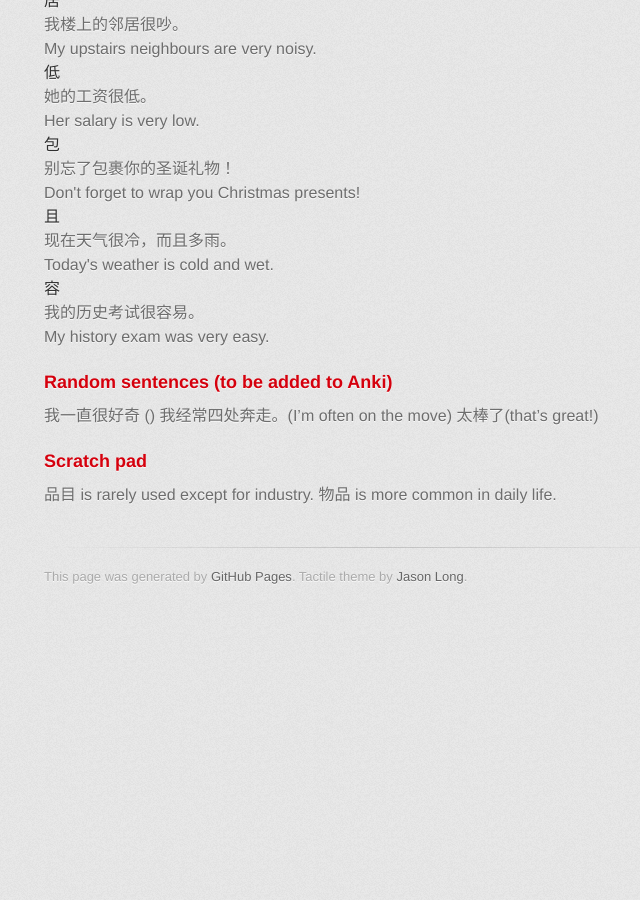
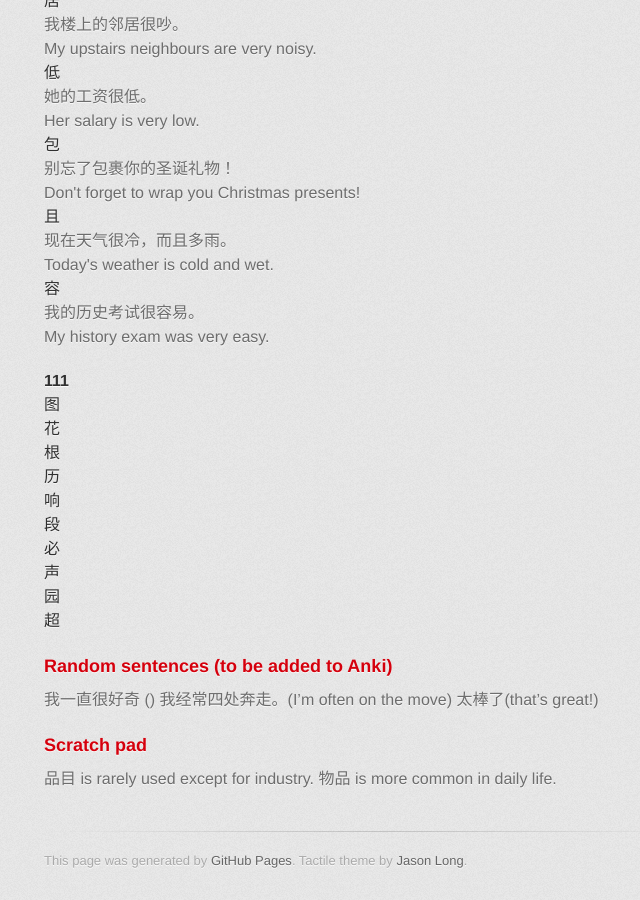
Before and after one commit to axiomiety/axiomiety.github.io, a Jekyll site: the page built from llog/mandarin.markdown, in a window 1280 px wide and 900 px high, scrolled down 7541 px. Shown: the whole window, without its empty margins (286-926 px from the left). Built offline with Jekyll 4.4.1, drawn with Linux system fonts in a browser that asks for light colours; nearby versions of some CDN libraries; some web fonts are replaced; before the commit the page ends 8157 px from its top, so only the background shows below that.

Commit message:
mandarin

```diff
--- a/llog/mandarin.markdown
+++ b/llog/mandarin.markdown
@@ -385,6 +385,49 @@ Character|Sentence|Translation
   <dd>My history exam was very easy.</dd>
 </dl>
 
+#### 111
+
+<dl>
+  <dt>图</dt>
+  <dd></dd>
+  <dd></dd>
+  <dt>花</dt>
+  <dd></dd>
+  <dd></dd>
+  <dt>根</dt>
+  <dd></dd>
+  <dd></dd>
+  <dt>历</dt>
+  <dd></dd>
+  <dd></dd>
+  <dt>响</dt>
+  <dd></dd>
+  <dd></dd>
+  <dt>段</dt>
+  <dd></dd>
+  <dd></dd>
+  <dt>必</dt>
+  <dd></dd>
+  <dd></dd>
+  <dt>声</dt>
+  <dd></dd>
+  <dd></dd>
+  <dt>园</dt>
+  <dd></dd>
+  <dd></dd>
+  <dt>超</dt>
+  <dd></dd>
+  <dd></dd>
+</dl>
+
+<!--
+<dl>
+  <dt></dt>
+  <dd></dd>
+  <dd></dd>
+</dl>
+-->
+
 ### Random sentences (to be added to Anki)
 
 我一直很好奇 ()
```
